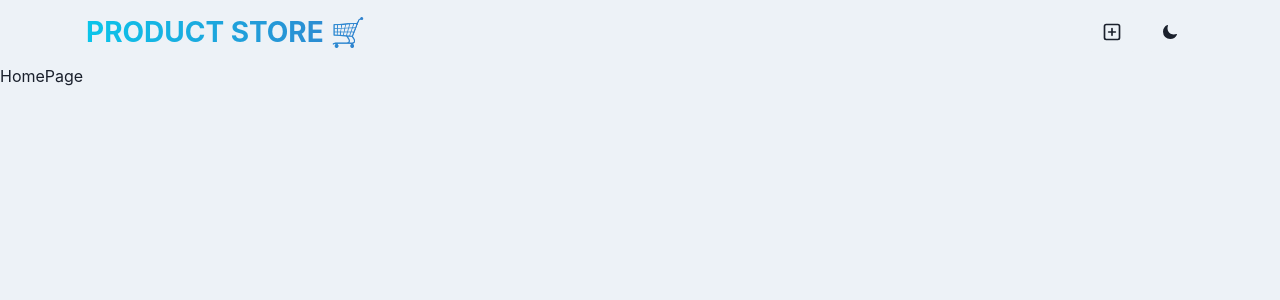
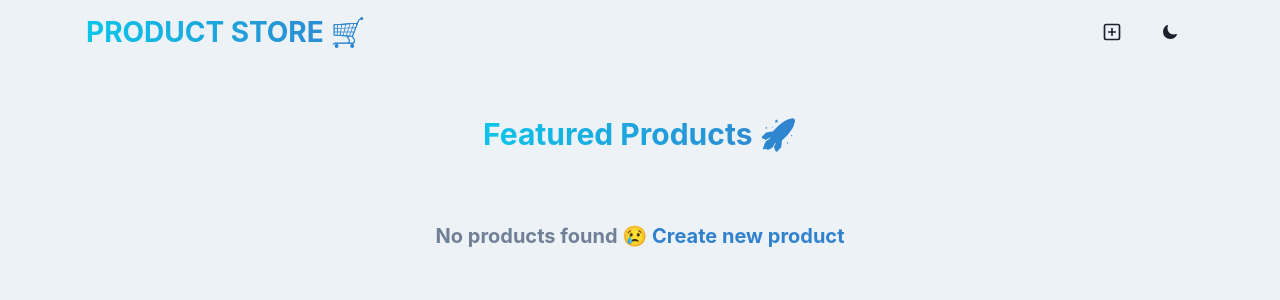
Before and after one commit to brianrono/products-store, a React (Vite) app in the folder frontend/: page / in a window 1280 px wide. Shown: the top 300 px of the page. Built offline with nearby package versions, Linux system fonts and the light colour scheme.

Commit message:
Homepage build

```diff
--- a/frontend/src/pages/HomePage.jsx
+++ b/frontend/src/pages/HomePage.jsx
@@ -1,7 +1,57 @@
 import React from "react";
+import { VStack, Container, SimpleGrid, Text } from "@chakra-ui/react";
+import { useEffect } from "react";
+import { useProductStore } from "../store/product";
+import { Link } from "react-router-dom";
+import ProductCard from "../components/ProductCard";
 
 const HomePage = () => {
-   return <div>HomePage</div>;
+   const { fetchProducts, products } = useProductStore();
+
+   useEffect(() => {
+      // fetchProducts();
+   }, [fetchProducts]);
+   console.log("products");
+
+   return(
+      <Container maxW="container.xl" py={12}>
+         <VStack spacing={8}>
+            <Text
+                  fontSize={"30"}
+                  fontWeight={"bold"}
+                  bgGradient={"linear(to-r, cyan.400, blue.500)"}
+                  bgClip={"text"}
+                  textAlign={"center"}
+               >
+               Featured Products 🚀
+            </Text>
+            <SimpleGrid
+               columns={{
+                  base: 1,
+                  md: 2,
+                  lg: 3,
+               }}
+               spacing={10}
+               w={"full"}
+            >
+               {products.map((product) => (
+                  <ProductCard key={product._id} product={product} />
+               ))}
+            </SimpleGrid>
+
+            {products.length === 0 && (
+               <Text fontSize="xl" textAlign={"center"} fontWeight="bold" color="gray.500">
+                  No products found 😢{" "}
+                  <Link to={"/create"}>
+                     <Text as="span" color="blue.500" _hover={{ textDecoration: "underline" }}>
+                        Create new product
+                     </Text>
+                  </Link>
+               </Text>
+            )}
+         </VStack>
+      </Container>
+   );
 };
 
 export default HomePage;
```
